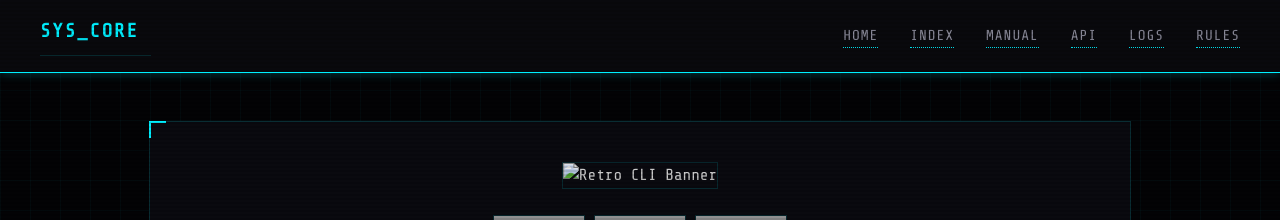
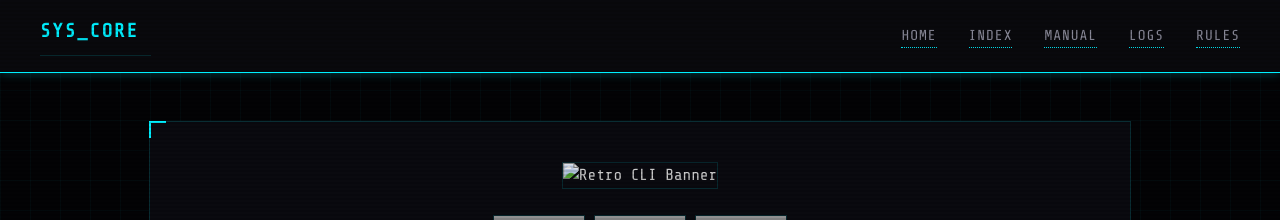
Before and after one commit to howlcipher/ai_knowledge_library, a Jekyll site: the page built from docs/index.md, in a window 1280 px wide. Shown: the top 220 px of the page. Built offline with Jekyll 4.4.1, drawn with Linux system fonts in a browser that asks for light colours; our own code applies the rules of GitHub Pages for plain Markdown files; grey boxes are pictures that could not be loaded.

Commit message:
docs: update site nav (drop API link, point Rules at AGENTS.md)
The Rules nav entry now targets the canonical AGENTS.html rulebook,
and the pre-existing removal of the API link is included in both the
generated layout and its docs_theme source.

Co-Authored-By: Claude Fable 5 <noreply@anthropic.com>

```diff
--- a/docs/_layouts/default.html
+++ b/docs/_layouts/default.html
@@ -21,9 +21,8 @@
           <a href="{{ '/' | relative_url }}">Home</a>
           <a href="{{ '/docs.html' | relative_url }}">Index</a>
           <a href="{{ '/documentation/USER_GUIDE.html' | relative_url }}">Manual</a>
-          <a href="{{ '/api/' | relative_url }}">API</a>
           <a href="{{ '/change_log.html' | relative_url }}">Logs</a>
-          <a href="{{ '/GEMINI.html' | relative_url }}">Rules</a>
+          <a href="{{ '/AGENTS.html' | relative_url }}">Rules</a>
         </nav>
       </div>
     </header>
--- a/docs_theme/_layouts/default.html
+++ b/docs_theme/_layouts/default.html
@@ -22,7 +22,7 @@
           <a href="{{ '/docs.html' | relative_url }}">Index</a>
           <a href="{{ '/documentation/USER_GUIDE.html' | relative_url }}">Manual</a>
           <a href="{{ '/change_log.html' | relative_url }}">Logs</a>
-          <a href="{{ '/GEMINI.html' | relative_url }}">Rules</a>
+          <a href="{{ '/AGENTS.html' | relative_url }}">Rules</a>
         </nav>
       </div>
     </header>
```
